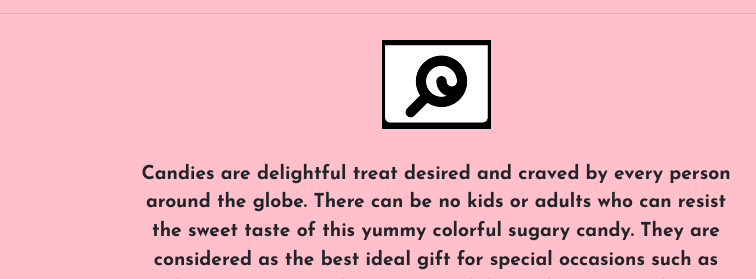
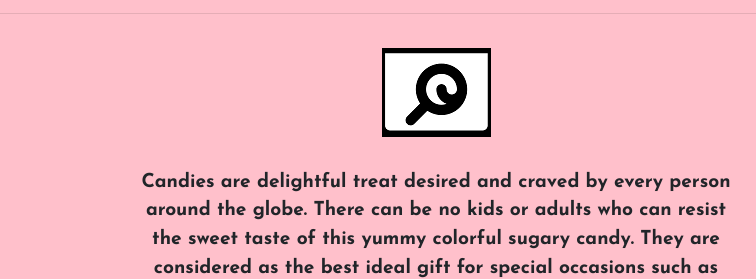
Before and after one commit to cycnade/candies, a plain HTML site: page index.html in a window 1280 px wide. Shown: the part 363-642 px from the top of the page, 524-1280 px from the left. Drawn offline with nearby package versions, Linux system fonts and the light colour scheme.

Commit message:
Update index.html

```diff
--- a/index.html
+++ b/index.html
@@ -56,7 +56,7 @@
 
 	</div>
 	<div class="col-lg-6 col-xs-12 col-md-12 col-sm-12">
-		<img class="img-fluid mb-3  can" src="candy.png">
+		<img class="img-fluid mb-3 mt-3 can" src="candy.png">
 
 		<p class="mt-3">Candies are delightful treat desired and craved by every person around the globe. There can be no kids or adults who can resist the sweet taste of this yummy colorful sugary candy. They are considered as the best ideal gift for special occasions such as Valentine’s Day, Mother’s Day, Birthdays, Christmas and more.</p>
 
```
